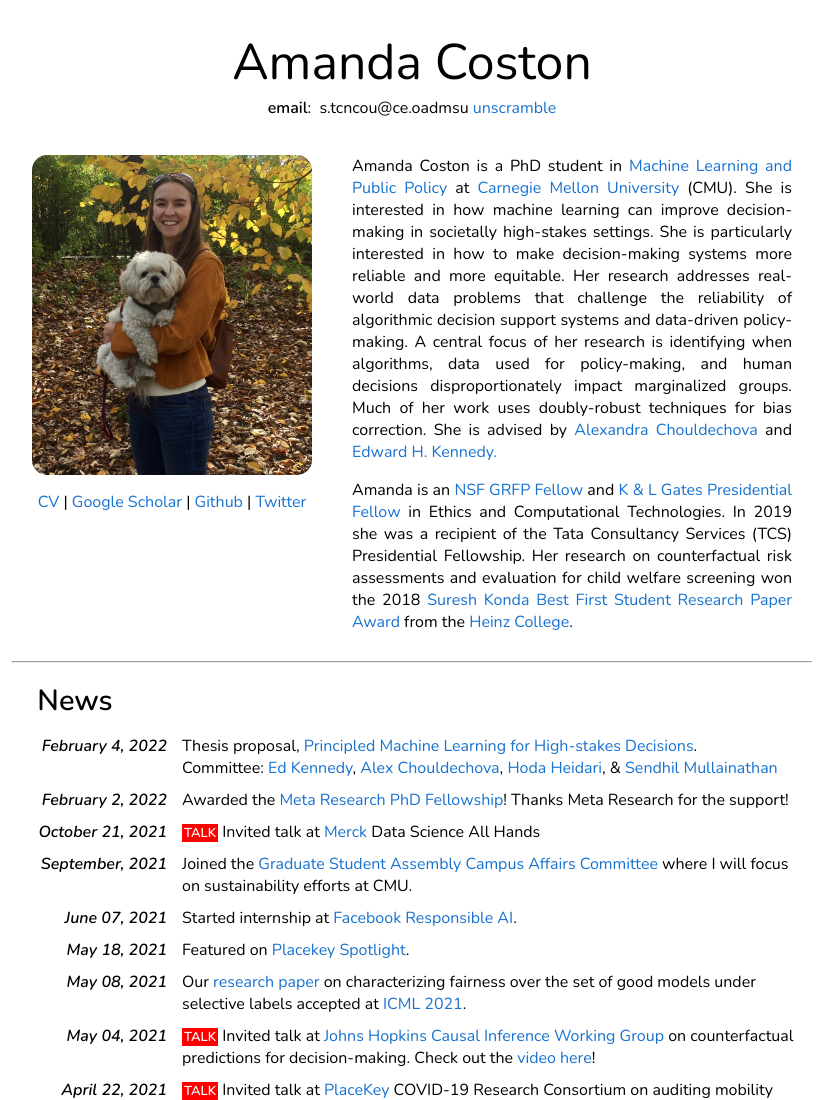
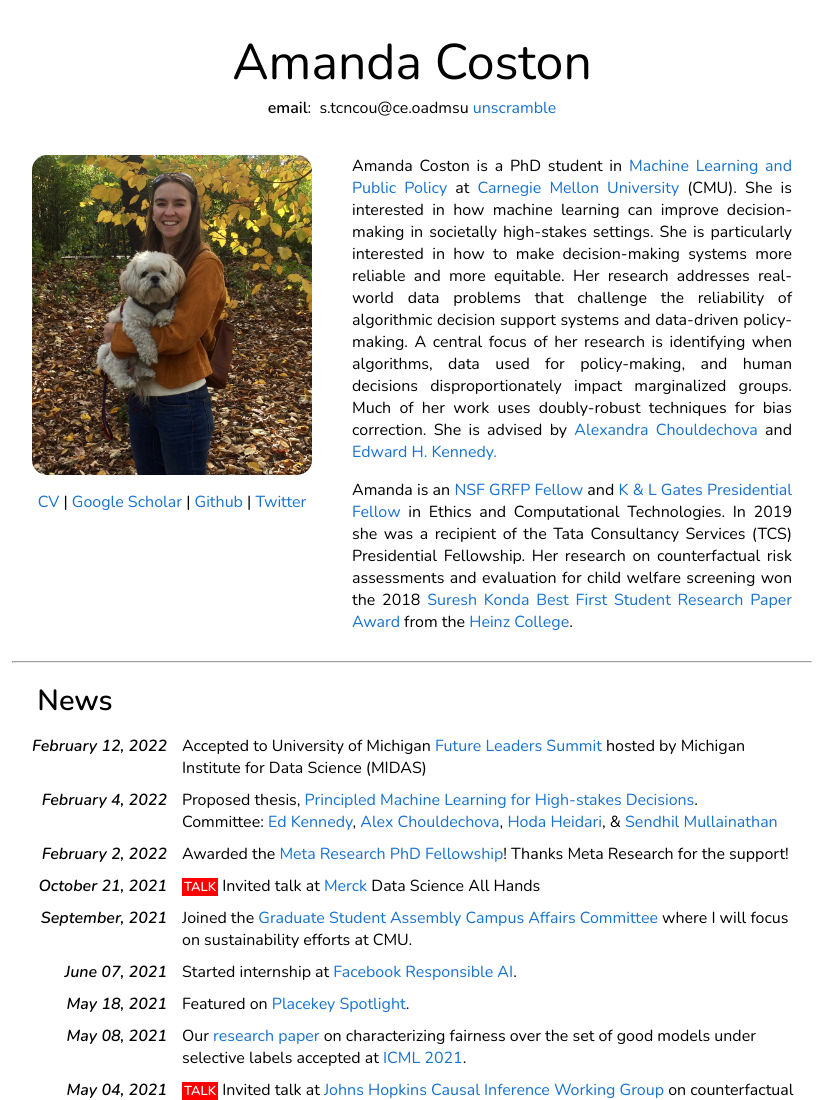
Before and after one commit to mandycoston/mandycoston.github.io, a plain HTML site: page index.html in a window 1280 px wide. Shown: the top 1100 px of the page, without its empty margins (228-1052 px from the left). Drawn offline with nearby package versions, Linux system fonts and the light colour scheme.

Commit message:
adding MIDAS update

```diff
--- a/index.html
+++ b/index.html
@@ -163,8 +163,13 @@
 
 <table width="100%" align="center" border="0" cellspacing="0" cellpadding="5">
   <tr>
+    <td width="20%" valign="top" align="right"><b><i>February 12, 2022</i></b></td>
+    <td width="80%" valign="top" align="left" style="padding-left: 10px;"> Accepted to University of Michigan <a href="https://midas.umich.edu/call-for-nominations-future-leaders-summit-2022/">Future Leaders Summit</a> hosted by Michigan Institute for Data Science (MIDAS)
+    </td>
+  </tr>
+  <tr>
     <td width="20%" valign="top" align="right"><b><i>February 4, 2022</i></b></td>
-    <td width="80%" valign="top" align="left" style="padding-left: 10px;"> Thesis proposal, <a href="https://www.cs.cmu.edu/calendar/157530883">Principled Machine Learning for High-stakes Decisions</a>. <br> Committee: <a href="http://www.ehkennedy.com/">Ed Kennedy</a>, <a href= "https://www.andrew.cmu.edu/user/achoulde/">Alex Chouldechova</a>, <a href="https://www.cs.cmu.edu/~hheidari/">Hoda Heidari</a>, & <a href="https://sendhil.org/">Sendhil Mullainathan</a>
+    <td width="80%" valign="top" align="left" style="padding-left: 10px;"> Proposed thesis, <a href="https://www.cs.cmu.edu/calendar/157530883">Principled Machine Learning for High-stakes Decisions</a>. <br> Committee: <a href="http://www.ehkennedy.com/">Ed Kennedy</a>, <a href= "https://www.andrew.cmu.edu/user/achoulde/">Alex Chouldechova</a>, <a href="https://www.cs.cmu.edu/~hheidari/">Hoda Heidari</a>, & <a href="https://sendhil.org/">Sendhil Mullainathan</a>
     </td>
   </tr>
   <tr>
```
